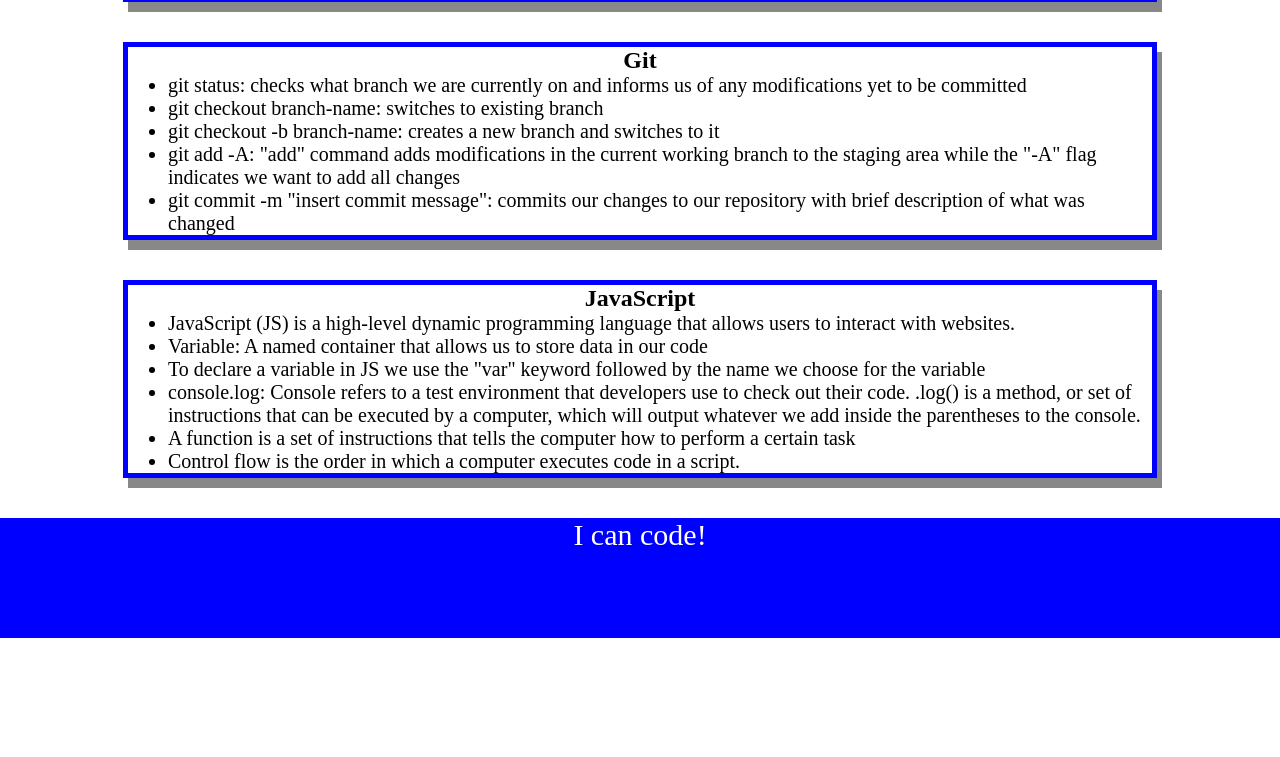
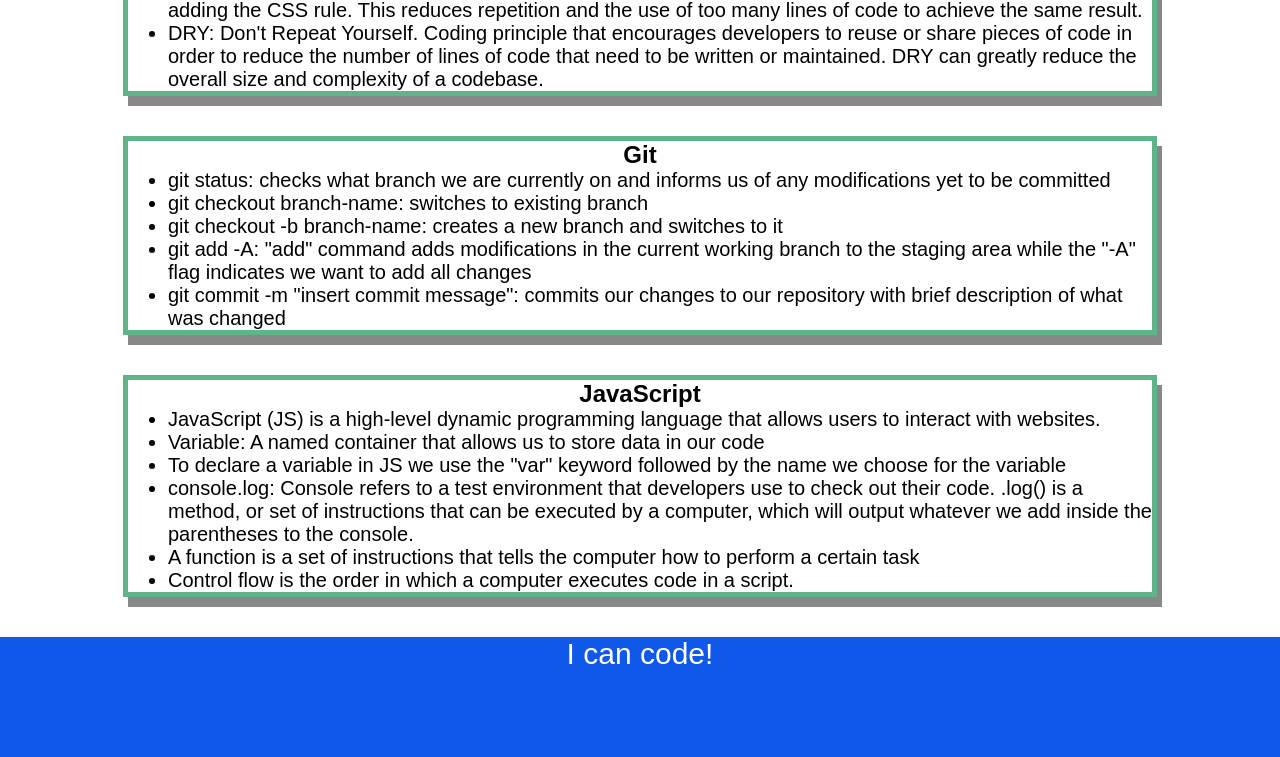
Before and after one commit to PRich57/prework-study-guide, a plain HTML site: page index.html in a window 1280 px wide. Shown: the part 916-1673 px from the top of the page. Before the commit the page ends 1554 px from the top, so only its background shows below. Drawn offline with Linux system fonts and the light colour scheme.

Commit message:
Change font and card border color

```diff
--- a/assets/style.css
+++ b/assets/style.css
@@ -1,12 +1,13 @@
 * {
     margin: 0;
     padding: 0;
+    font-family: Arial, Helvetica, sans-serif;
 }
 
 header, footer {
     width: 100%;
     height: 120px;
-    background-color: blue;
+    background-color: rgb(15, 88, 234);
     color: white;
 }
 
@@ -35,6 +36,6 @@ p {
 .card {
     width: 80%;
     margin: 40px auto;
-    border: 5px solid blue;
+    border: 5px solid rgba(59, 163, 111, 0.806);
     box-shadow: 5px 10px #888888;
 }
```
